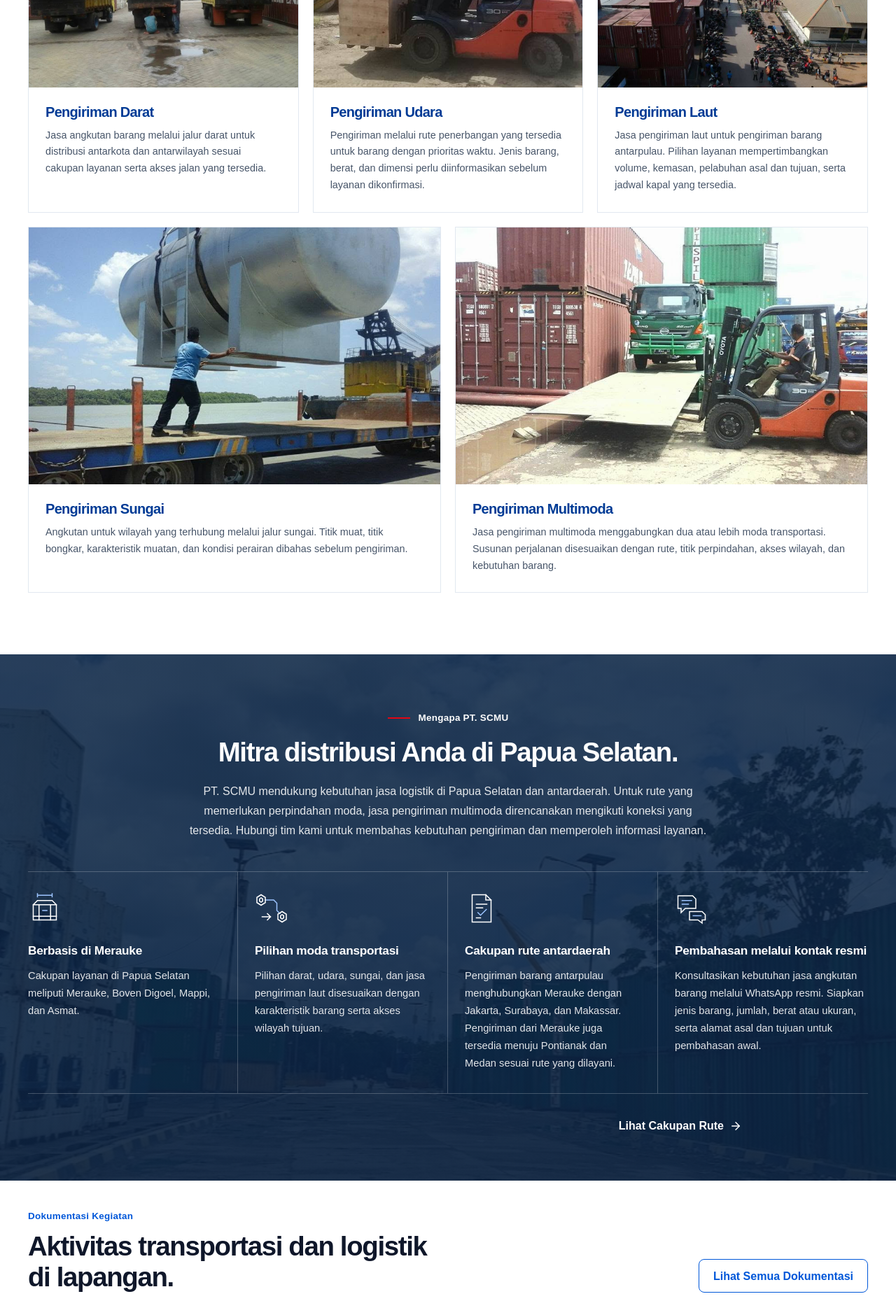
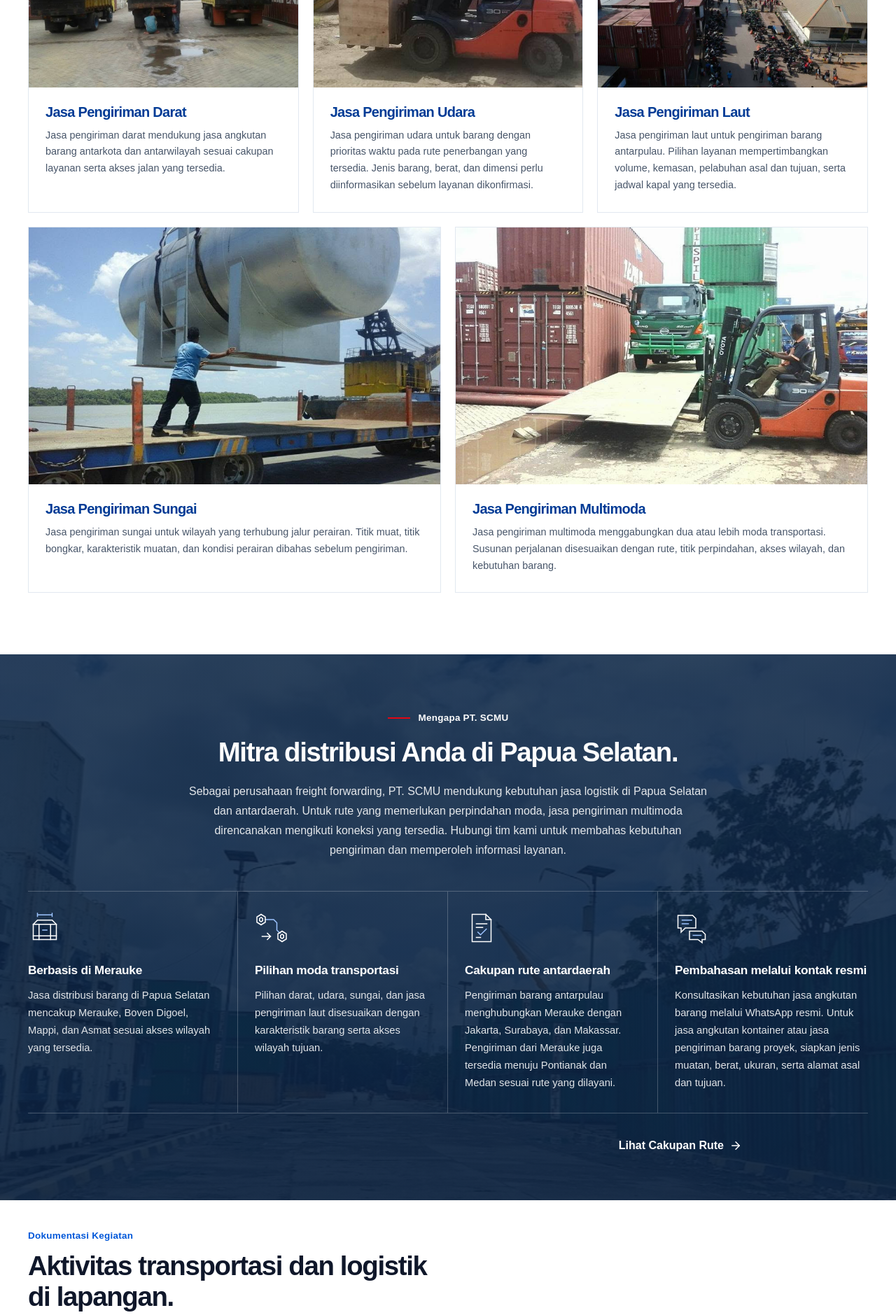
Before and after one commit to nameisjar/scmu-company, a Next.js app: page / in a window 1280 px wide. Shown: the part 1562-3441 px from the top of the page at 70% size. Built offline with nearby package versions, Linux system fonts and the light colour scheme.

Commit message:
feat: enhance homepage content for clarity and SEO optimization

```diff
--- a/src/components/sections/HomeSections.tsx
+++ b/src/components/sections/HomeSections.tsx
@@ -13,20 +13,20 @@ import { SectionHeading } from "../ui/SectionHeading";
 import { FaqAccordion } from "./FaqAccordion";
 
 const whyReasons = [
-  { title: "Berbasis di Merauke", text: "Cakupan layanan di Papua Selatan meliputi Merauke, Boven Digoel, Mappi, dan Asmat.", Icon: ScmuCargoPictogram },
+  { title: "Berbasis di Merauke", text: "Jasa distribusi barang di Papua Selatan mencakup Merauke, Boven Digoel, Mappi, dan Asmat sesuai akses wilayah yang tersedia.", Icon: ScmuCargoPictogram },
   { title: "Pilihan moda transportasi", text: "Pilihan darat, udara, sungai, dan jasa pengiriman laut disesuaikan dengan karakteristik barang serta akses wilayah tujuan.", Icon: ScmuRoutePictogram },
   { title: "Cakupan rute antardaerah", text: "Pengiriman barang antarpulau menghubungkan Merauke dengan Jakarta, Surabaya, dan Makassar. Pengiriman dari Merauke juga tersedia menuju Pontianak dan Medan sesuai rute yang dilayani.", Icon: ScmuCoordinationPictogram },
-  { title: "Pembahasan melalui kontak resmi", text: "Konsultasikan kebutuhan jasa angkutan barang melalui WhatsApp resmi. Siapkan jenis barang, jumlah, berat atau ukuran, serta alamat asal dan tujuan untuk pembahasan awal.", Icon: ScmuConversationPictogram },
+  { title: "Pembahasan melalui kontak resmi", text: "Konsultasikan kebutuhan jasa angkutan barang melalui WhatsApp resmi. Untuk jasa angkutan kontainer atau jasa pengiriman barang proyek, siapkan jenis muatan, berat, ukuran, serta alamat asal dan tujuan.", Icon: ScmuConversationPictogram },
 ];
 
 // Homepage copy stays separate so service details on other pages are unchanged.
 const homeServiceDescriptions: Record<string, { id: string; en: string }> = {
   "pengiriman-darat": {
-    id: "Jasa angkutan barang melalui jalur darat untuk distribusi antarkota dan antarwilayah sesuai cakupan layanan serta akses jalan yang tersedia.",
+    id: "Jasa pengiriman darat mendukung jasa angkutan barang antarkota dan antarwilayah sesuai cakupan layanan serta akses jalan yang tersedia.",
     en: "Road cargo transport for intercity and regional distribution within the service coverage and available road access.",
   },
   "pengiriman-udara": {
-    id: "Pengiriman melalui rute penerbangan yang tersedia untuk barang dengan prioritas waktu. Jenis barang, berat, dan dimensi perlu diinformasikan sebelum layanan dikonfirmasi.",
+    id: "Jasa pengiriman udara untuk barang dengan prioritas waktu pada rute penerbangan yang tersedia. Jenis barang, berat, dan dimensi perlu diinformasikan sebelum layanan dikonfirmasi.",
     en: "Shipping on available air routes for time-priority cargo. Cargo type, weight, and dimensions are reviewed before confirming the service.",
   },
   "pengiriman-laut": {
@@ -34,7 +34,7 @@ const homeServiceDescriptions: Record<string, { id: string; en: string }> = {
     en: "Sea freight for inter-island cargo distribution. Options depend on volume, packaging, origin and destination ports, and available vessel schedules.",
   },
   "pengiriman-sungai": {
-    id: "Angkutan untuk wilayah yang terhubung melalui jalur sungai. Titik muat, titik bongkar, karakteristik muatan, dan kondisi perairan dibahas sebelum pengiriman.",
+    id: "Jasa pengiriman sungai untuk wilayah yang terhubung jalur perairan. Titik muat, titik bongkar, karakteristik muatan, dan kondisi perairan dibahas sebelum pengiriman.",
     en: "Cargo transport for areas connected by rivers. Loading and unloading points, cargo characteristics, and waterway conditions are discussed before shipment.",
   },
   "pengiriman-multimoda": {
@@ -69,7 +69,7 @@ export function CompanyIntro({ locale = "id" }: { locale?: Locale }) {
             <p className="section-label">{english ? "Company Overview" : "Profil Singkat"}</p>
             <h2>{english ? "Freight forwarding from Merauke." : "Jasa ekspedisi dari Merauke."}</h2>
             <p className="lead">
-              {english ? "Based in Merauke, South Papua, PT. SCMU supports transport management and logistics needs. Our cargo shipping services are planned according to cargo characteristics and customer requirements." : "Berbasis di Merauke, Papua Selatan, PT. SCMU mendukung kebutuhan jasa pengurusan transportasi dan jasa logistik. Layanan jasa pengiriman barang direncanakan sesuai karakteristik muatan dan kebutuhan pelanggan."}
+              {english ? "Based in Merauke, South Papua, PT. SCMU supports transport management and logistics needs. As a freight-forwarding company, we plan cargo shipping and distribution according to cargo characteristics and customer requirements." : "Berbasis di Merauke, Papua Selatan, PT. SCMU mendukung kebutuhan jasa pengurusan transportasi dan jasa logistik. Sebagai perusahaan freight forwarding, kami merencanakan jasa pengiriman barang dan jasa distribusi barang sesuai karakteristik muatan serta kebutuhan pelanggan."}
             </p>
             <p>
               {english ? "As a freight-forwarding partner, we help plan distribution in Merauke, Mappi, Boven Digoel, Asmat, and other regions of Indonesia, subject to route availability." : "Sebagai mitra jasa ekspedisi, kami membantu merencanakan distribusi di Merauke, Mappi, Boven Digoel, Asmat, serta wilayah lain di Indonesia sesuai ketersediaan rute."}
@@ -104,7 +104,7 @@ export function ServicesSection({ locale = "id" }: { locale?: Locale }) {
                 />
               </div>
               <div className="home-service-card__copy">
-                <h3>{service.title}</h3>
+                <h3>{locale === "id" ? `Jasa ${service.title}` : service.title}</h3>
                 <p>{homeServiceDescriptions[service.slug]?.[locale] ?? service.description}</p>
               </div>
             </article>
@@ -118,10 +118,10 @@ export function ServicesSection({ locale = "id" }: { locale?: Locale }) {
 export function WhySection({ locale = "id" }: { locale?: Locale }) {
   const english = locale === "en";
   const localizedReasons = english ? [
-    { title: "Based in Merauke", text: "Our South Papua service coverage includes Merauke, Boven Digoel, Mappi, and Asmat.", Icon: ScmuCargoPictogram },
+    { title: "Based in Merauke", text: "Cargo distribution in South Papua covers Merauke, Boven Digoel, Mappi, and Asmat, subject to available regional access.", Icon: ScmuCargoPictogram },
     { title: "Transport mode options", text: "Road, air, river, and sea freight options suit cargo characteristics and access to the destination.", Icon: ScmuRoutePictogram },
     { title: "Interregional route coverage", text: "Inter-island distribution connects Merauke with Jakarta, Surabaya, and Makassar. Outbound shipments from Merauke also serve Pontianak and Medan on available routes.", Icon: ScmuCoordinationPictogram },
-    { title: "Discussion through official channels", text: "Discuss cargo transport needs through our official WhatsApp contact. Prepare cargo type, quantity, weight or dimensions, and origin and destination addresses for an initial discussion.", Icon: ScmuConversationPictogram },
+    { title: "Discussion through official channels", text: "Discuss cargo transport needs through our official WhatsApp contact. For container transport or project shipments, prepare cargo type, weight, dimensions, and origin and destination addresses.", Icon: ScmuConversationPictogram },
   ] : whyReasons;
   return (
     <section className="section anchor-section approach-section" id="keunggulan" aria-labelledby="why-heading">
@@ -133,7 +133,7 @@ export function WhySection({ locale = "id" }: { locale?: Locale }) {
           </div>
           <div className="approach-editorial__intro">
             <p>
-              {english ? "PT. SCMU supports logistics needs within South Papua and between regions. Where a route requires transfers between modes, multimodal freight is planned around the available connections. Contact our team to discuss your shipment and service availability." : "PT. SCMU mendukung kebutuhan jasa logistik di Papua Selatan dan antardaerah. Untuk rute yang memerlukan perpindahan moda, jasa pengiriman multimoda direncanakan mengikuti koneksi yang tersedia. Hubungi tim kami untuk membahas kebutuhan pengiriman dan memperoleh informasi layanan."}
+              {english ? "As a freight-forwarding company, PT. SCMU supports logistics needs within South Papua and between regions. Where a route requires transfers between modes, multimodal freight is planned around the available connections. Contact our team to discuss your shipment and service availability." : "Sebagai perusahaan freight forwarding, PT. SCMU mendukung kebutuhan jasa logistik di Papua Selatan dan antardaerah. Untuk rute yang memerlukan perpindahan moda, jasa pengiriman multimoda direncanakan mengikuti koneksi yang tersedia. Hubungi tim kami untuk membahas kebutuhan pengiriman dan memperoleh informasi layanan."}
             </p>
           </div>
         </div>
@@ -169,6 +169,7 @@ export function DocumentationSection({ locale = "id" }: { locale?: Locale }) {
           <div>
             <p className="section-label">{english ? "Activity Documentation" : "Dokumentasi Kegiatan"}</p>
             <h2>{english ? "Transport and logistics activities in the field." : "Aktivitas transportasi dan logistik di lapangan."}</h2>
+            <p>{english ? "View container transport and project-cargo handling activities in PT. SCMU's operational documentation." : "Lihat aktivitas jasa angkutan kontainer dan penanganan muatan untuk jasa pengiriman barang proyek dalam dokumentasi operasional PT. SCMU."}</p>
           </div>
           <div>
             <ButtonLink href={localizeHref("/dokumentasi", locale)} variant="outline">{english ? "View All Documentation" : "Lihat Semua Dokumentasi"}</ButtonLink>
```
Also changed, not shown: scripts/test-homepage-content.cjs (+13 -1 lines).
